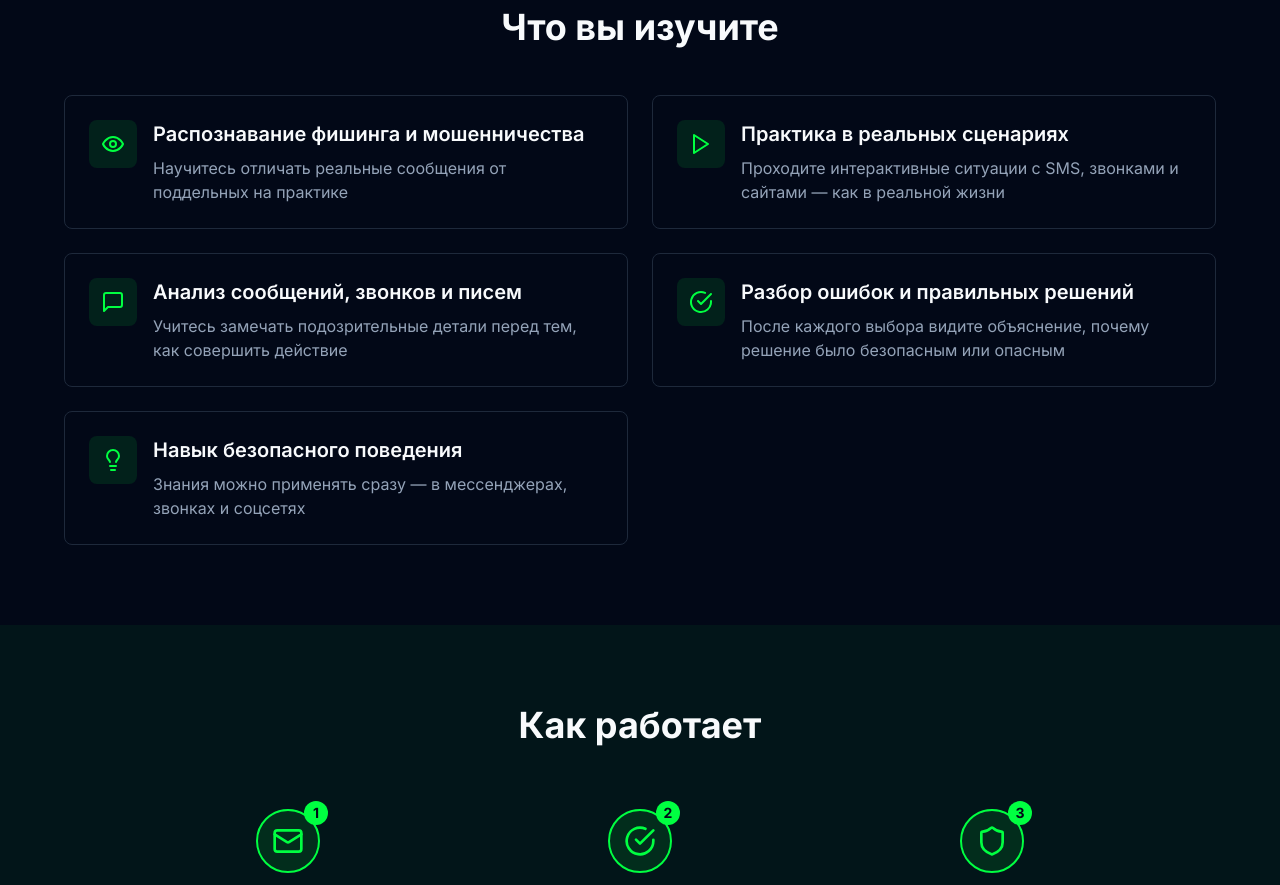
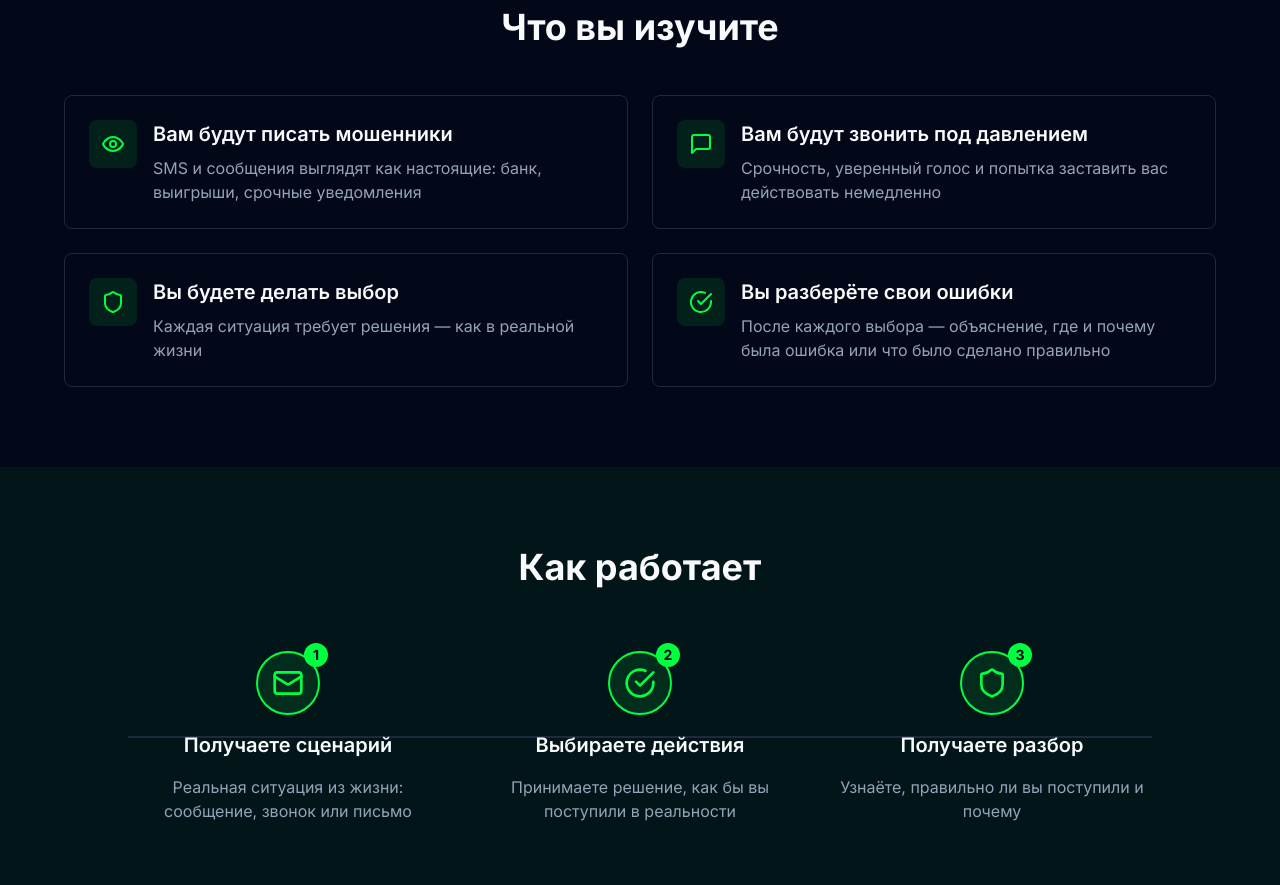
Before and after one commit to daniastkz-png/QadamSafe, a React (Vite) app in the folder frontend/: page / in a window 1280 px wide. Shown: the part 1220-2105 px from the top of the page. Built offline with nearby package versions, Linux system fonts and the light colour scheme; no server answers.

Commit message:
content: update 'What You Learn' section with dynamic, action-oriented text

```diff
--- a/frontend/src/i18n/locales/en.json
+++ b/frontend/src/i18n/locales/en.json
@@ -42,16 +42,14 @@
         },
         "whatYouLearn": {
             "title": "What You'll Learn",
-            "card1Title": "Recognizing Phishing and Fraud",
-            "card1Desc": "Learn to distinguish real messages from fake ones through hands-on practice",
-            "card2Title": "Practice with Real Scenarios",
-            "card2Desc": "Go through interactive situations with SMS, calls and websites — just like in real life",
-            "card3Title": "Analyzing Messages, Calls and Emails",
-            "card3Desc": "Learn to spot suspicious details before taking action",
-            "card4Title": "Understanding Mistakes and Correct Decisions",
-            "card4Desc": "After each choice, see an explanation of why the decision was safe or risky",
-            "card5Title": "Safe Digital Habits",
-            "card5Desc": "Apply your knowledge immediately — in messengers, calls and social media"
+            "card1Title": "Scammers will message you",
+            "card1Desc": "SMS and messages look real: bank alerts, prizes, urgent notifications",
+            "card2Title": "They will call you under pressure",
+            "card2Desc": "Urgency, confident voice, and attempts to make you act immediately",
+            "card3Title": "You will make choices",
+            "card3Desc": "Every situation requires a decision — just like in real life",
+            "card4Title": "You will learn from mistakes",
+            "card4Desc": "After each choice — an explanation of what went wrong or what you did right"
         },
         "howItWorks": {
             "title": "How It Works",
--- a/frontend/src/i18n/locales/kk.json
+++ b/frontend/src/i18n/locales/kk.json
@@ -40,16 +40,14 @@
         },
         "whatYouLearn": {
             "title": "Не үйренесіз",
-            "card1Title": "Фишингті және алаяқтықты тану",
-            "card1Desc": "Тәжірибе арқылы нақты хабарламаларды жалғандардан ажыратуды үйреніңіз",
-            "card2Title": "Нақты сценарийлерде тәжірибе",
-            "card2Desc": "SMS, қоңыраулар мен сайттармен интерактивті жағдайлардан өтіңіз — нақты өмірдегідей",
-            "card3Title": "Хабарламаларды, қоңырауларды және хаттарды талдау",
-            "card3Desc": "Әрекет жасамас бұрын күдікті бөлшектерді байқауды үйреніңіз",
-            "card4Title": "Қателіктер мен дұрыс шешімдерді талдау",
-            "card4Desc": "Әр таңдаудан кейін шешімнің неге қауіпсіз немесе қауіпті болғанын түсіндіріңіз",
-            "card5Title": "Қауіпсіз цифрлық әдеттер",
-            "card5Desc": "Білімді бірден қолданыңыз — мессенджерлерде, қоңырауларда және әлеуметтік желілерде"
+            "card1Title": "Сізге алаяқтар жазады",
+            "card1Desc": "SMS және хабарламалар шынайы көрінеді: банк, ұтыстар, шұғыл хабарландырулар",
+            "card2Title": "Сізге қысыммен қоңырау шалады",
+            "card2Desc": "Шұғылдық, сенімді дауыс және сізді дереу әрекет етуге мәжбүрлеу әрекеті",
+            "card3Title": "Сіз таңдау жасайсыз",
+            "card3Desc": "Әр жағдай шешім қабылдауды талап етеді — нақты өмірдегідей",
+            "card4Title": "Сіз қателіктеріңізді талдайсыз",
+            "card4Desc": "Әр таңдаудан кейін — қате не болғаны немесе не дұрыс жасалғаны туралы түсіндірме"
         },
         "howItWorks": {
             "title": "Қалай жұмыс істейді",
--- a/frontend/src/i18n/locales/ru.json
+++ b/frontend/src/i18n/locales/ru.json
@@ -33,16 +33,14 @@
         },
         "whatYouLearn": {
             "title": "Что вы изучите",
-            "card1Title": "Распознавание фишинга и мошенничества",
-            "card1Desc": "Научитесь отличать реальные сообщения от поддельных на практике",
-            "card2Title": "Практика в реальных сценариях",
-            "card2Desc": "Проходите интерактивные ситуации с SMS, звонками и сайтами — как в реальной жизни",
-            "card3Title": "Анализ сообщений, звонков и писем",
-            "card3Desc": "Учитесь замечать подозрительные детали перед тем, как совершить действие",
-            "card4Title": "Разбор ошибок и правильных решений",
-            "card4Desc": "После каждого выбора видите объяснение, почему решение было безопасным или опасным",
-            "card5Title": "Навык безопасного поведения",
-            "card5Desc": "Знания можно применять сразу — в мессенджерах, звонках и соцсетях"
+            "card1Title": "Вам будут писать мошенники",
+            "card1Desc": "SMS и сообщения выглядят как настоящие: банк, выигрыши, срочные уведомления",
+            "card2Title": "Вам будут звонить под давлением",
+            "card2Desc": "Срочность, уверенный голос и попытка заставить вас действовать немедленно",
+            "card3Title": "Вы будете делать выбор",
+            "card3Desc": "Каждая ситуация требует решения — как в реальной жизни",
+            "card4Title": "Вы разберёте свои ошибки",
+            "card4Desc": "После каждого выбора — объяснение, где и почему была ошибка или что было сделано правильно"
         },
         "howItWorks": {
             "title": "Как работает",
--- a/frontend/src/pages/LandingPage.tsx
+++ b/frontend/src/pages/LandingPage.tsx
@@ -1,7 +1,7 @@
 import React, { useState, useEffect } from 'react';
 import { useNavigate } from 'react-router-dom';
 import { useTranslation } from 'react-i18next';
-import { Shield, Mail, Phone, MessageSquare, CheckCircle, ChevronDown, ChevronRight, Eye, AlertTriangle, Menu, X, Play, Lightbulb } from 'lucide-react';
+import { Shield, Mail, Phone, MessageSquare, CheckCircle, ChevronDown, ChevronRight, Eye, AlertTriangle, Menu, X } from 'lucide-react';
 import { LanguageSwitcher } from '../components/LanguageSwitcher';
 import { Footer } from '../components/Footer';
 import { InteractiveDemo } from '../components/InteractiveDemo';
@@ -294,7 +294,7 @@ export const LandingPage: React.FC = () => {
                         <div className="cyber-card group hover:border-cyber-green/50 transition-all duration-300">
                             <div className="flex items-start gap-4">
                                 <div className="p-3 bg-cyber-green/10 rounded-lg">
-                                    <Play className="w-6 h-6 text-cyber-green" />
+                                    <MessageSquare className="w-6 h-6 text-cyber-green" />
                                 </div>
                                 <div className="flex-1">
                                     <h3 className="text-xl font-semibold mb-2 text-foreground">
@@ -311,7 +311,7 @@ export const LandingPage: React.FC = () => {
                         <div className="cyber-card group hover:border-cyber-green/50 transition-all duration-300">
                             <div className="flex items-start gap-4">
                                 <div className="p-3 bg-cyber-green/10 rounded-lg">
-                                    <MessageSquare className="w-6 h-6 text-cyber-green" />
+                                    <Shield className="w-6 h-6 text-cyber-green" />
                                 </div>
                                 <div className="flex-1">
                                     <h3 className="text-xl font-semibold mb-2 text-foreground">
@@ -336,23 +336,6 @@ export const LandingPage: React.FC = () => {
                                     </h3>
                                     <p className="text-muted-foreground">
                                         {t('landing.whatYouLearn.card4Desc')}
-                                    </p>
-                                </div>
-                            </div>
-                        </div>
-
-                        {/* Card 5 */}
-                        <div className="cyber-card group hover:border-cyber-green/50 transition-all duration-300">
-                            <div className="flex items-start gap-4">
-                                <div className="p-3 bg-cyber-green/10 rounded-lg">
-                                    <Lightbulb className="w-6 h-6 text-cyber-green" />
-                                </div>
-                                <div className="flex-1">
-                                    <h3 className="text-xl font-semibold mb-2 text-foreground">
-                                        {t('landing.whatYouLearn.card5Title')}
-                                    </h3>
-                                    <p className="text-muted-foreground">
-                                        {t('landing.whatYouLearn.card5Desc')}
                                     </p>
                                 </div>
                             </div>
```
